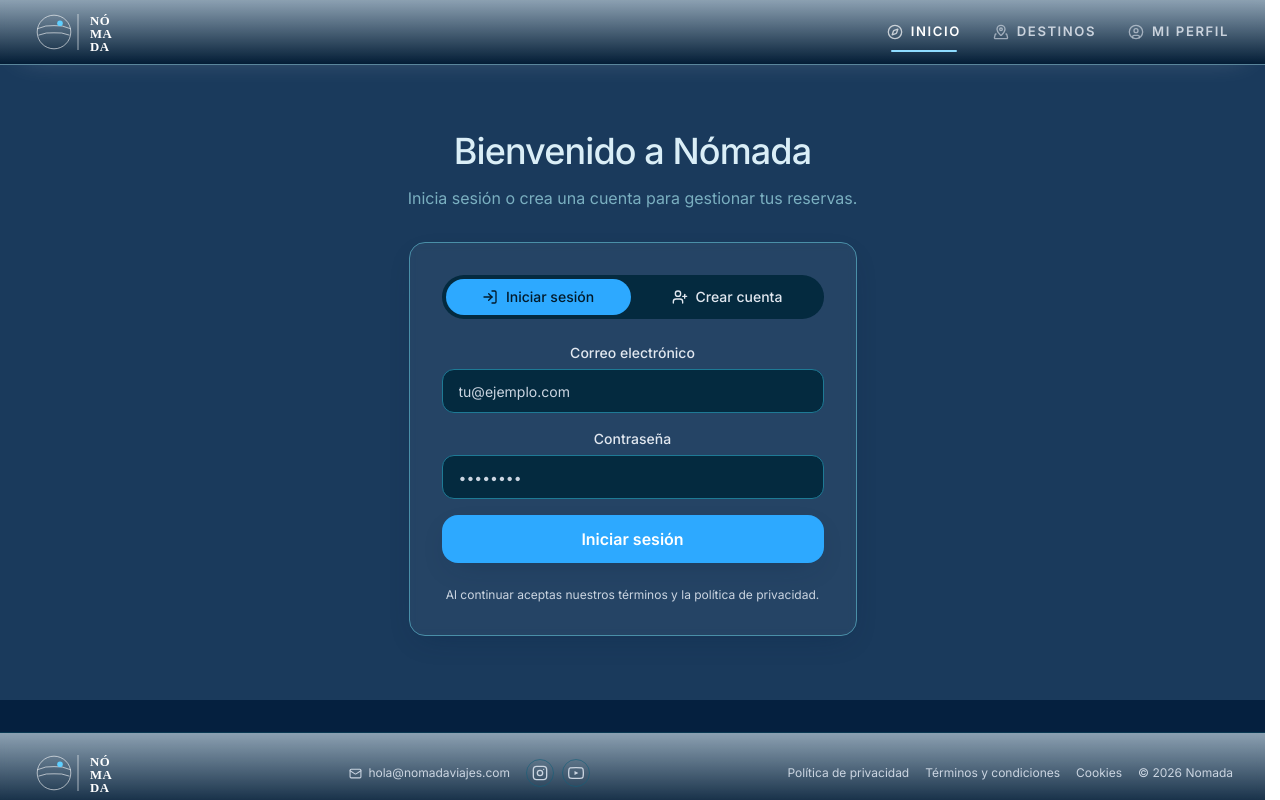
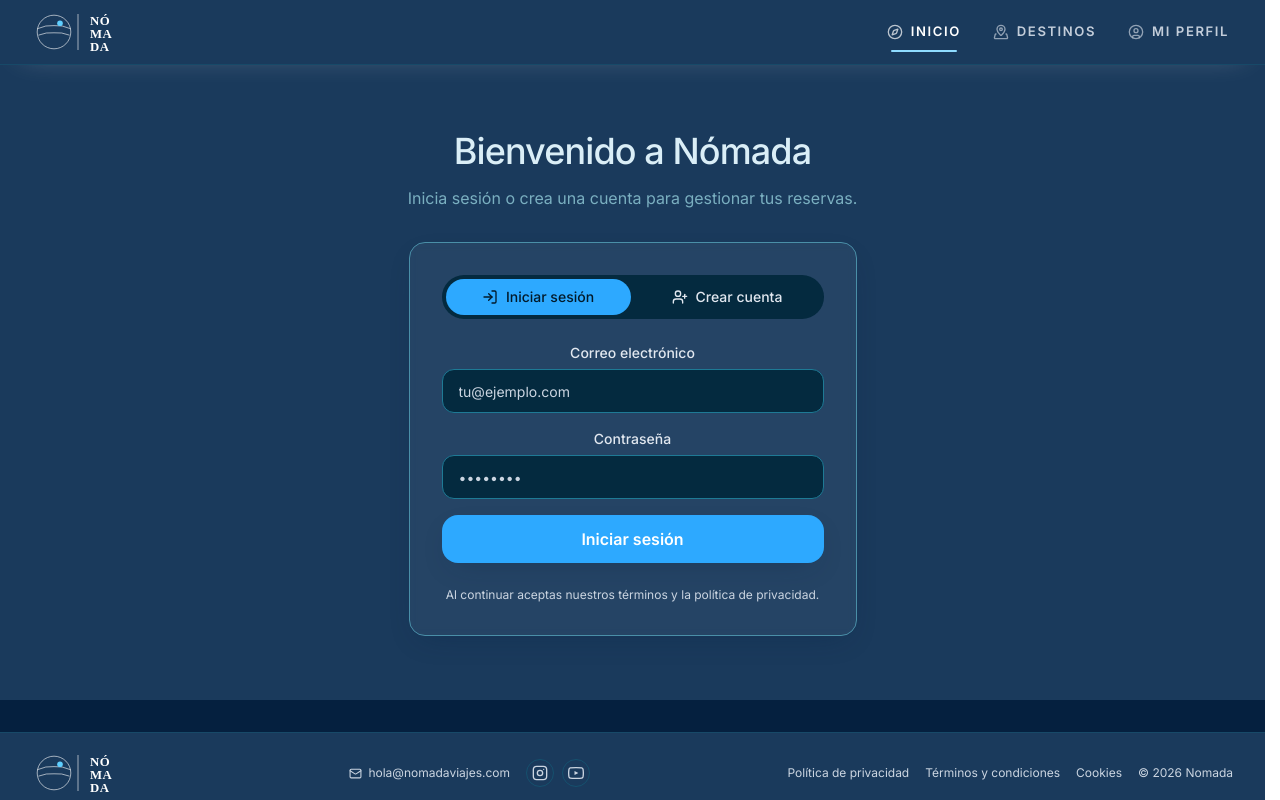
Before and after one commit to Agencia-de-viajes-Factoria-F5-Nomada/Frontend-Travel-Agency, a React (Vite) app: page / in a window 1280 px wide. Built offline with nearby package versions, Linux system fonts and the light colour scheme.

Commit message:
feat change color navbar and footer

```diff
--- a/src/components/layout/Footer.jsx
+++ b/src/components/layout/Footer.jsx
@@ -30,7 +30,7 @@ const LEGAL_LINKS = [
 ]
 
 const Footer = () => (
-  <footer className="mt-8 border-t border-surface-700/40 bg-gradient-to-b from-brand-100/60 to-surface-950/40 shadow-[0_10px_30px_-22px_rgba(255,255,255,0.35)] backdrop-blur-sm">
+  <footer className="mt-8 border-t border-surface-700/40 bg-accent-dark shadow-[0_10px_30px_-22px_rgba(255,255,255,0.35)]">
     <div className="container-page py-4">
 
       {/* Single compact row */}
--- a/src/components/layout/PublicTopbar.jsx
+++ b/src/components/layout/PublicTopbar.jsx
@@ -29,7 +29,7 @@ const PublicTopbar = () => {
   })
 
   return (
-    <header className="sticky top-0 z-30 border-b border-surface-700/40 bg-gradient-to-b from-brand-100/60 to-surface-950/40 shadow-[0_10px_30px_-22px_rgba(255,255,255,0.35)] backdrop-blur-sm">
+    <header className="sticky top-0 z-30 border-b border-surface-700/40 bg-accent-dark shadow-[0_10px_30px_-22px_rgba(255,255,255,0.35)]">
       <div className="container-page flex h-16 items-center justify-between gap-4">
         <BrandMark />
 
@@ -67,7 +67,7 @@ const PublicTopbar = () => {
       {open ? (
         <div
           id="public-mobile-nav"
-          className="border-t border-surface-700/40 bg-gradient-to-b from-brand-100/70 to-surface-950/95 shadow-xl backdrop-blur-sm md:hidden"
+          className="border-t border-surface-700/40 bg-accent-dark shadow-xl md:hidden"
         >
           <nav aria-label="Principal movil" className="container-page grid gap-1 py-4">
             {primaryNav.map((item) => (
```
